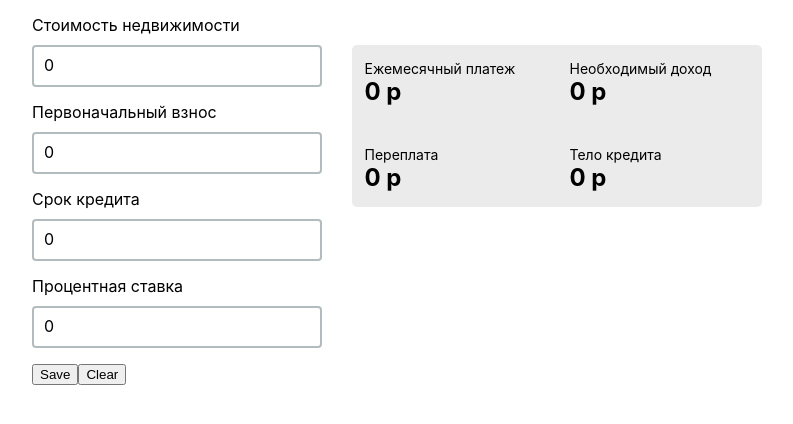
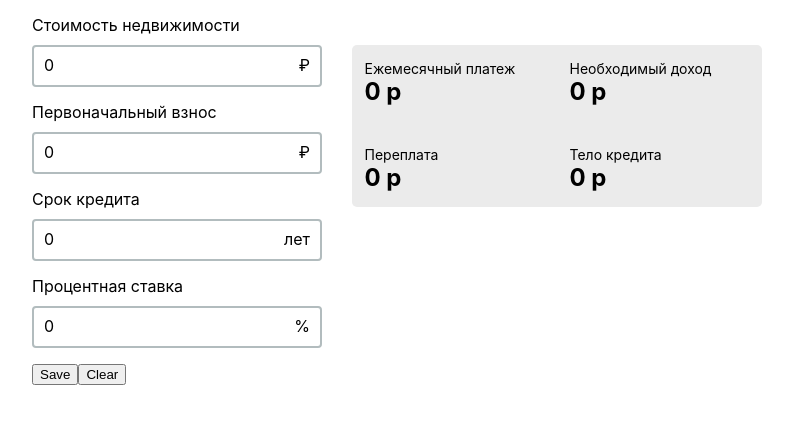
Before and after one commit to Danil174/semrush_test, a React (Create React App) app: page / in a window 1280 px wide. Shown: the top 424 px of the page, without its empty margins (243-1036 px from the left). Built offline with nearby package versions, Linux system fonts and the light colour scheme.

Commit message:
input icos

```diff
--- a/src/components/Form/Form.jsx
+++ b/src/components/Form/Form.jsx
@@ -47,6 +47,7 @@ const Form = () => {
           type={'number'}
           labelText={'Стоимость недвижимости'}
           data={apartmentPrice.bind}
+          ico={'₽'}
         />
         <InputGroup
           name={'initialPayment'}
@@ -54,6 +55,7 @@ const Form = () => {
           type={'number'}
           labelText={'Первоначальный взнос'}
           data={initialPaymentInput.bind}
+          ico={'₽'}
         />
         <InputGroup
           name={'period'}
@@ -61,6 +63,7 @@ const Form = () => {
           type={'number'}
           labelText={'Срок кредита'}
           data={periodInput.bind}
+          ico={'лет'}
         />
         <InputGroup
           name={'rate'}
@@ -68,6 +71,7 @@ const Form = () => {
           type={'number'}
           labelText={'Процентная ставка'}
           data={rateInput.bind}
+          ico={'%'}
         />
       </div>
       <button type="submit">Save</button>
--- a/src/components/InputGroup/InputGoup.css
+++ b/src/components/InputGroup/InputGoup.css
@@ -8,9 +8,6 @@ input::-webkit-inner-spin-button {
 .input-group {
   margin-bottom: 15px;
   position: relative;
-}
-
-label {
   display: flex;
   flex-direction: column;
 }
@@ -21,6 +18,7 @@ label {
 
 input {
   padding: 10px;
+  padding-right: 40px;
   border: 2px solid #b2bcbe;
   border-radius: 4px;
   font-size: 16px;
@@ -35,6 +33,13 @@ input {
   font-size: 16px;
 }
 
+.ico {
+  position: absolute;
+  top: 40px;
+  right: 12px;
+  font-size: 16px;
+}
+
 .focused .placeholder {
   display: none;
 }
--- a/src/components/InputGroup/InputGroup.jsx
+++ b/src/components/InputGroup/InputGroup.jsx
@@ -3,7 +3,7 @@ import {spaceInNum} from '../../utils';
 import './InputGoup.css';
 
 const InputGoup = (props) => {
-  const {name, isRequired, type, labelText, data} = props;
+  const {name, isRequired, type, labelText, data, ico} = props;
   const [focus, setFocus] = useState(false);
 
   const prettyValue = spaceInNum(data.value);
@@ -14,6 +14,7 @@ const InputGoup = (props) => {
     <label className={inputGroupClassName}>
       <span className="label">{labelText}</span>
       <span className='placeholder'>{prettyValue}</span>
+      <span className="ico">{ico}</span>
       <input
         placeholder={'Введите ваш логин'}
         type={type}
```
Also changed, not shown: 1 other file (tests, documents, lock files or other folders).
